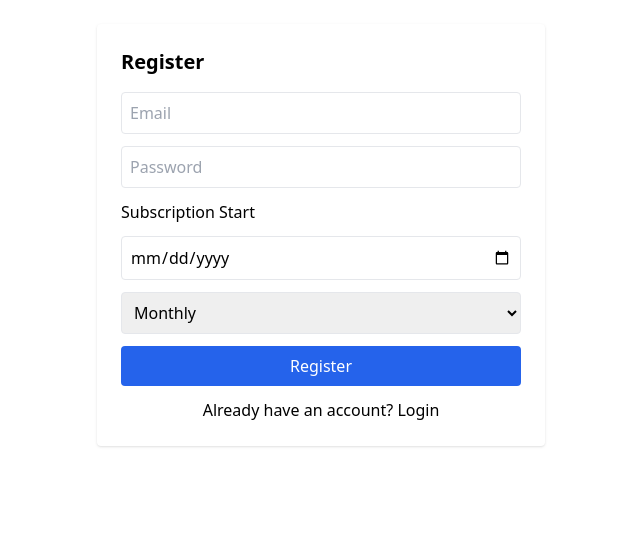
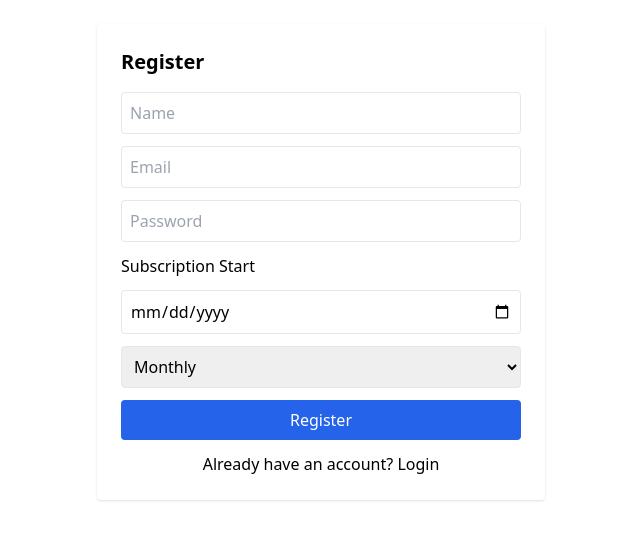
Before and after one commit to pratikshapawar0906/PNM, a React (Create React App) app in the folder frontend/: page /register in a window 1280 px wide. Shown: the top 540 px of the page, without its empty margins (319-959 px from the left). Built offline with nearby package versions, Linux system fonts and the light colour scheme.

Commit message:
first commit

```diff
--- a/frontend/src/component/Register.jsx
+++ b/frontend/src/component/Register.jsx
@@ -4,7 +4,7 @@ import { Link } from 'react-router-dom';
 
 const Register = () => {
 
-    const [form, setForm] = useState({ email: "", password: "", subscriptionStart: "", duration: "monthly" });
+  const [form, setForm] = useState({  name: "",email: "", password: "", subscriptionStart: "", duration: "monthly" });
   const [msg, setMsg] = useState("");
 
   const submit = async (e) => {
@@ -21,21 +21,31 @@ const Register = () => {
       <div className="max-w-md mx-auto p-6 bg-white shadow rounded mt-6">
       <h2 className="text-xl font-semibold mb-4">Register</h2>
       <form onSubmit={submit} className="space-y-3">
+
+        <input required type="text" placeholder="Name"
+          value={form.name}
+          onChange={e => setForm({...form, name: e.target.value})}
+          className="w-full p-2 border rounded" />
+
         <input required type="email" placeholder="Email" value={form.email}
           onChange={e => setForm({...form, email: e.target.value})}
           className="w-full p-2 border rounded" />
+
         <input required type="password" placeholder="Password" value={form.password}
           onChange={e => setForm({...form, password: e.target.value})}
           className="w-full p-2 border rounded" />
+
         <label className="block">Subscription Start</label>
         <input type="date" value={form.subscriptionStart}
           onChange={e => setForm({...form, subscriptionStart: e.target.value})}
           className="w-full p-2 border rounded" />
+
         <select value={form.duration} onChange={e => setForm({...form, duration: e.target.value})}
           className="w-full p-2 border rounded">
           <option value="monthly">Monthly</option>
           <option value="yearly">Yearly</option>
         </select>
+
         <button className="w-full p-2 bg-blue-600 text-white rounded">Register</button>
          <p  style={{textAlign:"center"}}>Already have an account? <Link to="/login">Login</Link></p>
       </form>
```
